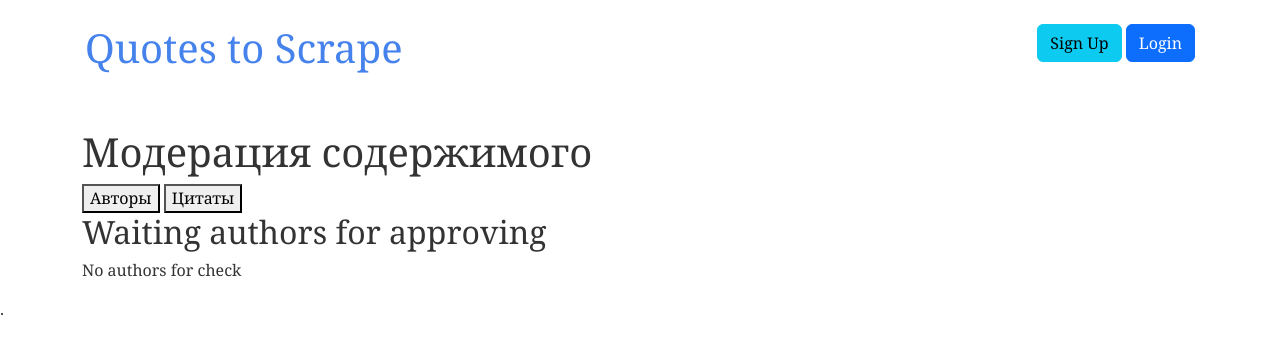
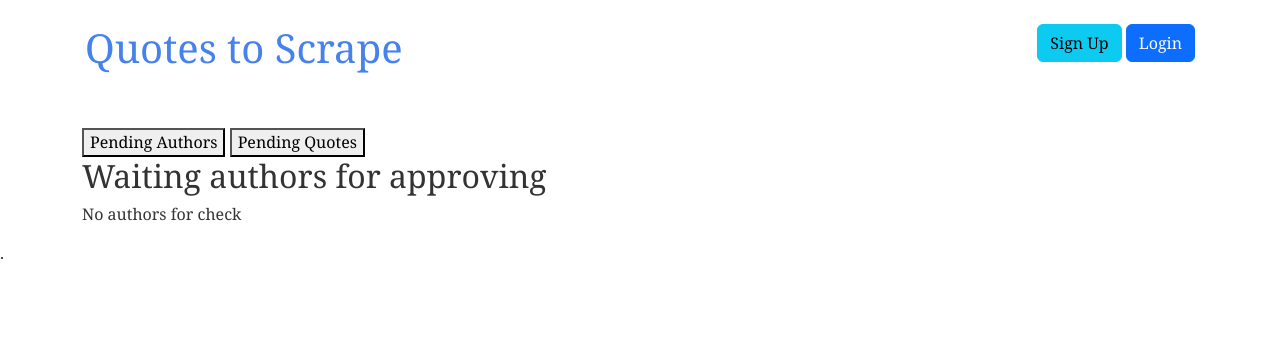
Before and after one commit to Abboth/quotes_simple_site, a Django app: template quotes_site/quotes/templates/quotes/pending_data.html in a window 1280 px wide. Shown: the top 354 px of the page. Run offline with Django 5.2, Linux system fonts and the light colour scheme; the template is opened without the code that fills it, so the values that code supplies are empty.

```diff
--- a/quotes_site/quotes/templates/quotes/base.html
+++ b/quotes_site/quotes/templates/quotes/base.html
@@ -42,11 +42,6 @@
         </a>
     </div>
     {% endif %}
-
-
-    {% block content %}
-
-    {% endblock %}
     {% if messages %}
     <div class="messages">
         {% for message in messages %}
@@ -54,15 +49,11 @@
         {% endfor %}
     </div>
     {% endif %}
+
+    {% block content %}
+
+    {% endblock %}
+
 </div>
-{% if messages %}
-<div class="container mt-3">
-    {% for message in messages %}
-    <div class="alert alert-{{ message.tags }}">
-        {{ message }}
-    </div>
-    {% endfor %}
-</div>
-{% endif %}
 </body>
 </html>.
--- a/quotes_site/quotes/templates/quotes/pending_data.html
+++ b/quotes_site/quotes/templates/quotes/pending_data.html
@@ -1,11 +1,9 @@
 {% extends 'quotes/base.html' %}
 
 {% block content %}
-<h1>Модерация содержимого</h1>
-
 <div>
-    <button onclick="showBlock('authors')">Авторы</button>
-    <button onclick="showBlock('quotes')">Цитаты</button>
+    <button onclick="showBlock('authors')">Pending Authors</button>
+    <button onclick="showBlock('quotes')">Pending Quotes</button>
 </div>
 
 <div id="authors_block" style="display: none;">
@@ -63,7 +61,7 @@
             <input type="hidden" name="type" value="quotes">
             <input type="hidden" name="id" value="{{ quote.id }}">
             <input type="hidden" name="action" value="reject">
-            <button type="submit">reject</button>
+            <button type="submit">Reject</button>
         </form>
     </div>
     {% endfor %}
```
